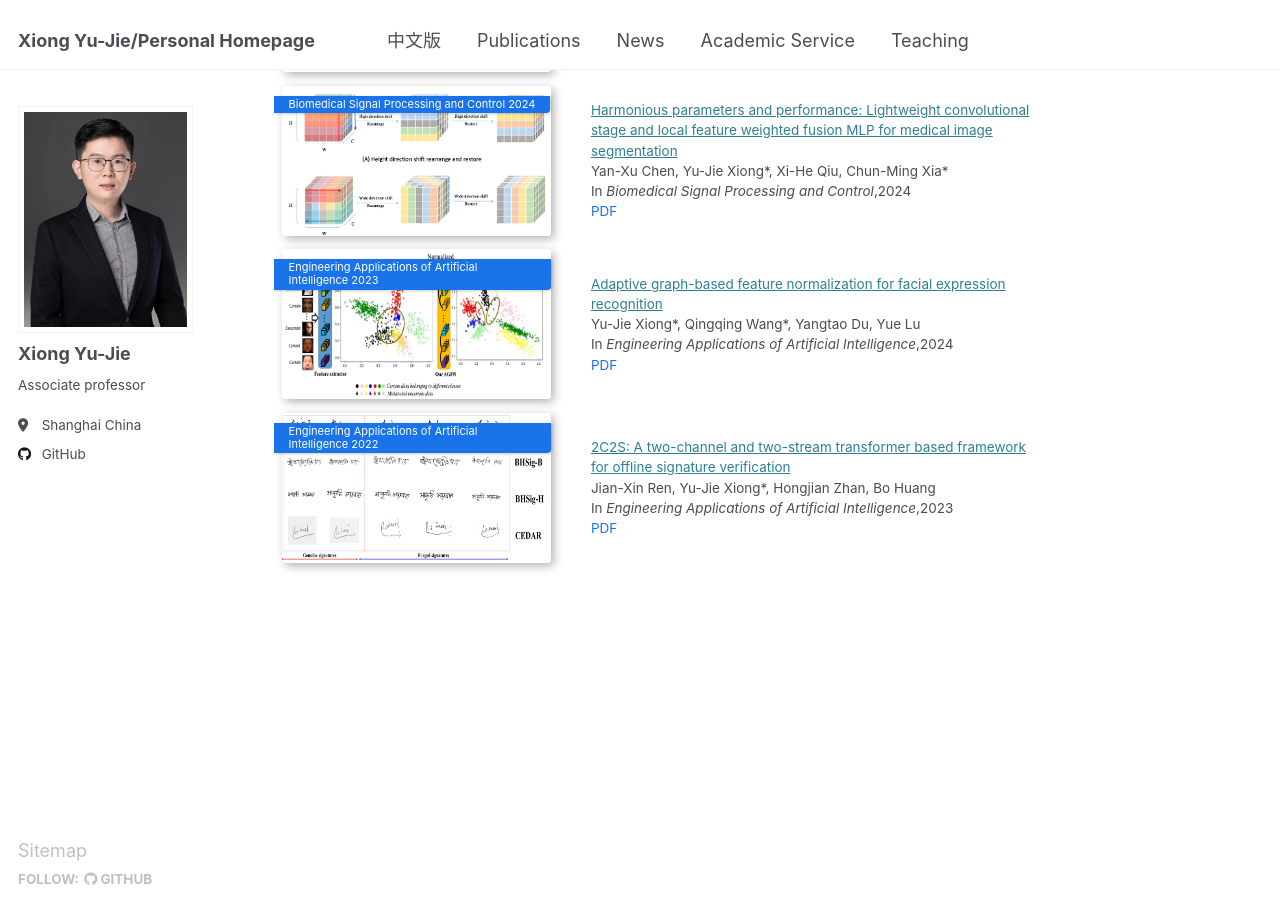
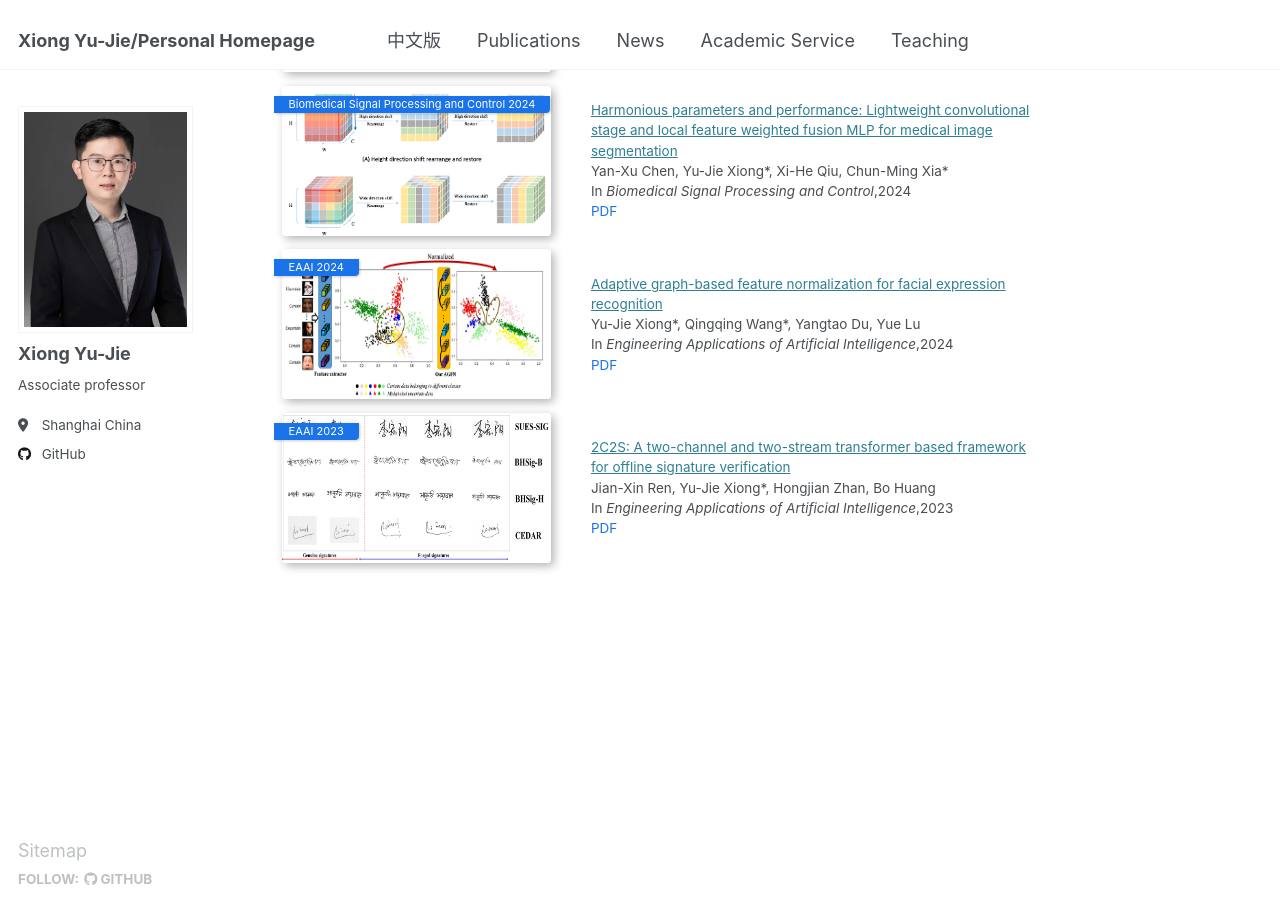
Before and after one commit to X-Lab-CN/introduce, a Jekyll site: the page built from _pages/about.md, in a window 1280 px wide and 900 px high, scrolled down 1609 px. Built offline with Jekyll 4.4.1, drawn with Linux system fonts in a browser that asks for light colours.

Commit message:
Update about.md

```diff
--- a/_pages/about.md
+++ b/_pages/about.md
@@ -127,7 +127,7 @@
            box-shadow: 1px 1px 3px rgba(0,0,0,0.2);
            font-weight: normal;
            line-height: 1.2;"> <!-- 调整行高 -->
-         Engineering Applications of Artificial Intelligence 2023
+         EAAI 2024
       </div>
       <img src="/images/sp4.png" alt="图片描述"
            style="width: 500px; height: 150px;
@@ -155,7 +155,7 @@
            box-shadow: 1px 1px 3px rgba(0,0,0,0.2);
            font-weight: normal;
            line-height: 1.2;"> <!-- 调整行高 -->
-         Engineering Applications of Artificial Intelligence 2022
+         EAAI 2023
       </div>
       <img src="/images/sp5.png" alt="图片描述"
            style="width: 500px; height: 150px;
```
